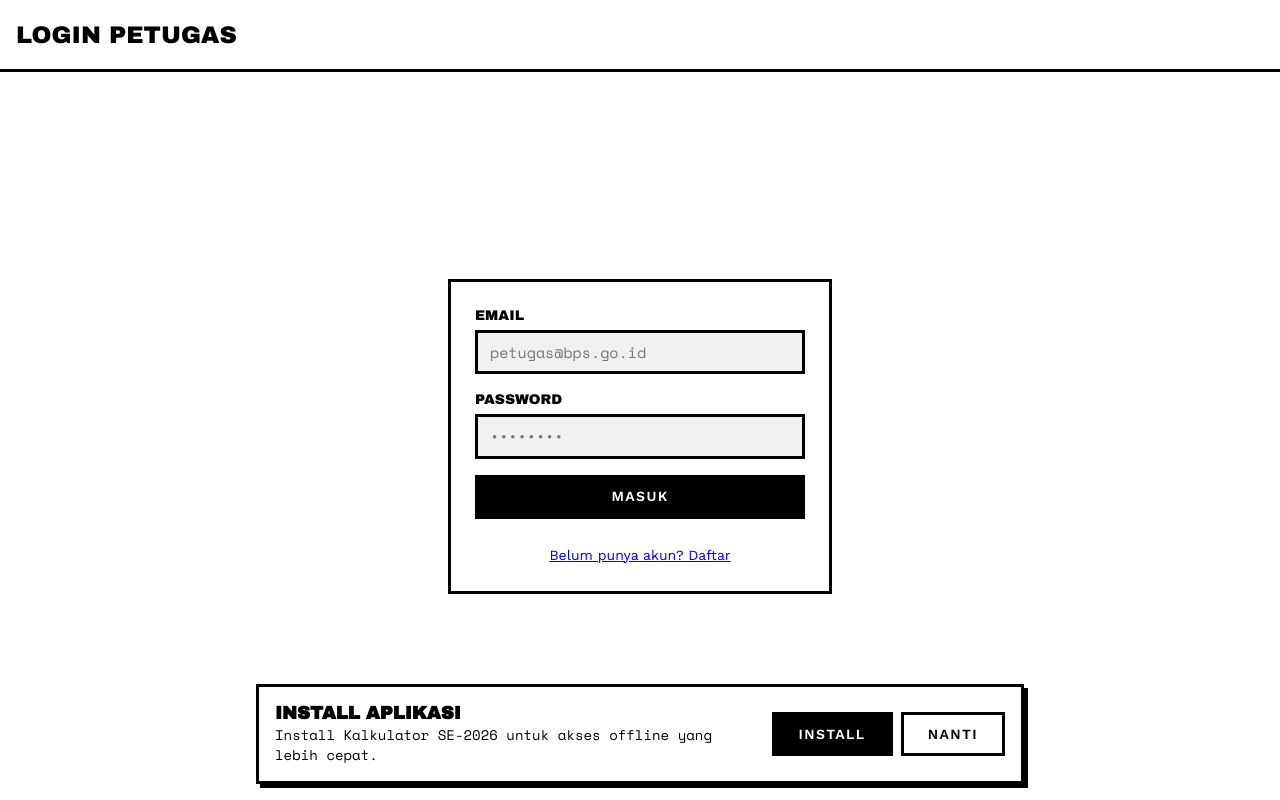
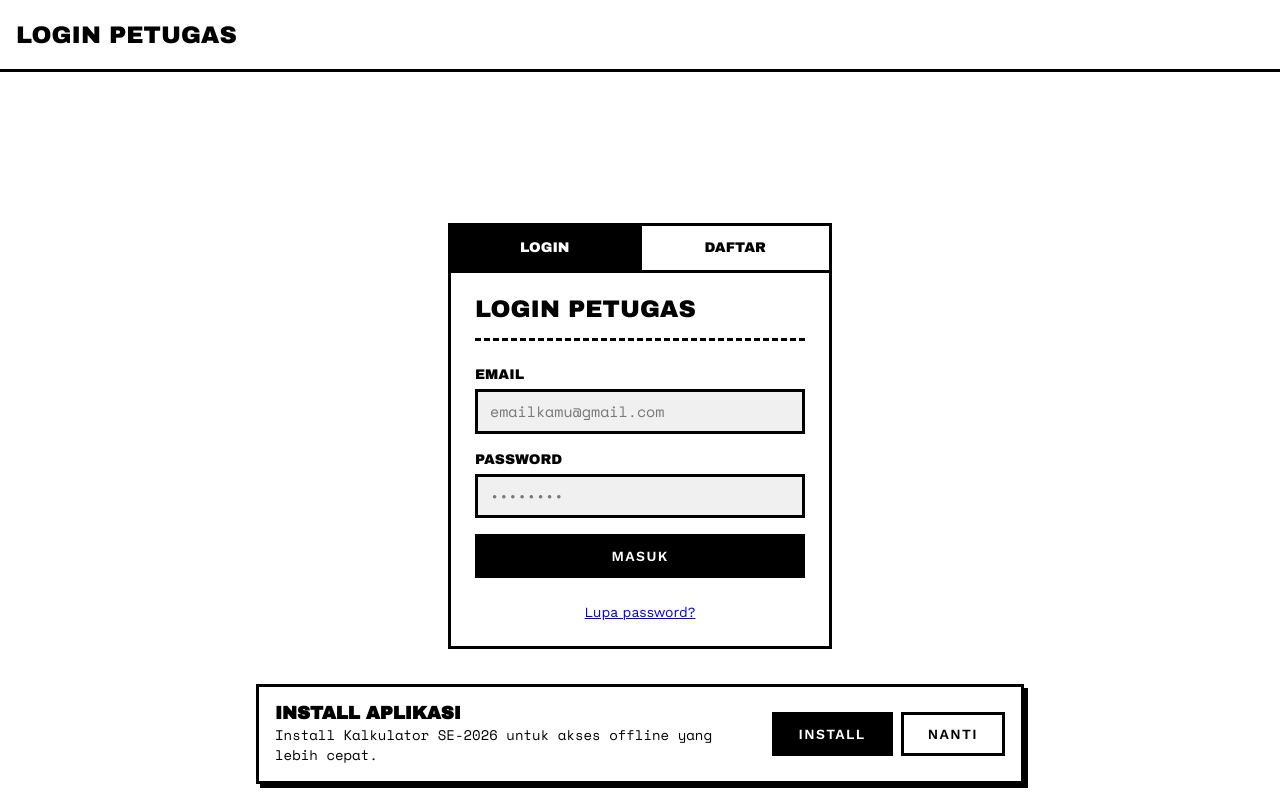
Before and after one commit to padilaqila/dataeconomy, a React (Vite) app: page /login in a window 1280 px wide. Built offline with nearby package versions, Linux system fonts and the light colour scheme; no server answers.

Commit message:
feat: implement OTP password reset flow and fix Step 3 bug

```diff
--- a/src/pages/Login.jsx
+++ b/src/pages/Login.jsx
@@ -10,11 +10,13 @@ import useUIStore from '../stores/uiStore';
 export default function Login() {
   const [email, setEmail] = useState('');
   const [password, setPassword] = useState('');
+  const [confirmPassword, setConfirmPassword] = useState('');
+  const [otp, setOtp] = useState('');
   const [loading, setLoading] = useState(false);
-  const [isRegister, setIsRegister] = useState(false);
+  const [view, setView] = useState('login'); // 'login' | 'register' | 'reset' | 'verify-otp'
 
   const navigate = useNavigate();
-  const { signIn, signUp, deviceId } = useAuthStore();
+  const { signIn, signUp, resetPassword, verifyResetOtp } = useAuthStore();
   const addToast = useUIStore(state => state.addToast);
 
   const handleSubmit = async (e) => {
@@ -22,12 +24,33 @@ export default function Login() {
     setLoading(true);
 
     try {
-      if (isRegister) {
+      if (view === 'register') {
         const { error } = await signUp(email, password);
         if (error) throw error;
         addToast('Registrasi berhasil! Silakan cek email Anda.', 'success');
+        setView('login');
+      } else if (view === 'reset') {
+        const { error } = await resetPassword(email);
+        if (error) throw error;
+        addToast('Kode OTP telah dikirim ke email Anda', 'success');
+        setView('verify-otp');
+      } else if (view === 'verify-otp') {
+        if (password !== confirmPassword) {
+          throw new Error('Password baru tidak cocok');
+        }
+        if (password.length < 6) {
+          throw new Error('Password minimal 6 karakter');
+        }
+        const { error } = await verifyResetOtp(email, otp, password);
+        if (error) throw error;
+
+        addToast('Password berhasil diubah. Silakan login.', 'success');
+        setPassword('');
+        setConfirmPassword('');
+        setOtp('');
+        setView('login');
       } else {
-        const { data, error } = await signIn(email, password);
+        const { error } = await signIn(email, password);
         if (error) throw error;
 
         addToast('Login berhasil', 'success');
@@ -40,20 +63,96 @@ export default function Login() {
     }
   };
 
+  return (
+    <MainLayout title={view === 'register' ? "Daftar Akun" : (view === 'reset' || view === 'verify-otp') ? "Reset Password" : "Login Petugas"} className="flex flex-col justify-center">
+      <div className="w-full max-w-sm mx-auto mt-10">
 
+        {/* Header Tabs (only show for login/register to keep it simple, or hide if in reset flow) */}
+        {(view === 'login' || view === 'register') && (
+          <div className="flex bg-white border-[3px] border-black border-b-0">
+             <button
+               type="button"
+               className={`flex-1 py-3 text-sm font-['Archivo_Black'] uppercase transition-colors border-r-[3px] border-black outline-none focus:bg-gray-200 ${view === 'login' ? 'bg-black text-white hover:bg-gray-800' : 'bg-white text-black hover:bg-gray-100'}`}
+               onClick={() => setView('login')}
+             >
+               Login
+             </button>
+             <button
+               type="button"
+               className={`flex-1 py-3 text-sm font-['Archivo_Black'] uppercase transition-colors outline-none focus:bg-gray-200 ${view === 'register' ? 'bg-black text-white hover:bg-gray-800' : 'bg-white text-black hover:bg-gray-100'}`}
+               onClick={() => setView('register')}
+             >
+               Daftar
+             </button>
+          </div>
+        )}
 
-  return (
-    <MainLayout title={isRegister ? "Daftar Akun" : "Login Petugas"} className="flex flex-col justify-center">
-      <div className="w-full max-w-sm mx-auto border-[3px] border-black p-6 bg-white mt-10">
+        {/* Form Card */}
+        <div className={`border-[3px] border-black p-6 bg-white ${(view === 'reset' || view === 'verify-otp') ? 'border-t-[3px]' : ''}`}>
+          <h2 className="font-['Archivo_Black'] text-2xl uppercase mb-6 pb-4 border-b-[3px] border-black border-dashed">
+            {view === 'register' ? 'Daftar Baru' : (view === 'reset' || view === 'verify-otp') ? 'Reset Password' : 'Login Petugas'}
+          </h2>
+
+          {view === 'reset' && (
+            <p className="font-['Space_Mono'] text-[13px] text-gray-700 mb-6 bg-gray-100 p-3 border-l-[3px] border-black">
+              Masukkan alamat email Anda untuk menerima 6-digit OTP reset password.
+            </p>
+          )}
+
+          {view === 'verify-otp' && (
+            <p className="font-['Space_Mono'] text-[13px] text-gray-700 mb-6 bg-gray-100 p-3 border-l-[3px] border-black">
+              Cek email <b>{email}</b> dan masukkan 6-digit OTP beserta password baru Anda.
+            </p>
+          )}
+
           <form onSubmit={handleSubmit}>
+            {view !== 'verify-otp' && (
               <Input
                 label="Email"
                 type="email"
                 value={email}
                 onChange={(e) => setEmail(e.target.value)}
                 required
-            placeholder="petugas@bps.go.id"
+                placeholder="emailkamu@gmail.com"
+                disabled={loading}
               />
+            )}
+
+            {view === 'verify-otp' && (
+              <>
+                <Input
+                  label="Kode OTP (6 Digit)"
+                  type="text"
+                  inputMode="numeric"
+                  value={otp}
+                  onChange={(e) => setOtp(e.target.value.replace(/\D/g, '').slice(0, 6))}
+                  required
+                  placeholder="123456"
+                  disabled={loading}
+                  className="text-center font-['Space_Mono'] tracking-[0.5em] text-lg"
+                />
+                <Input
+                  label="Password Baru"
+                  type="password"
+                  value={password}
+                  onChange={(e) => setPassword(e.target.value)}
+                  required
+                  placeholder="••••••••"
+                  disabled={loading}
+                />
+                <Input
+                  label="Konfirmasi Password"
+                  type="password"
+                  value={confirmPassword}
+                  onChange={(e) => setConfirmPassword(e.target.value)}
+                  required
+                  placeholder="••••••••"
+                  disabled={loading}
+                />
+              </>
+            )}
+
+            {(view === 'login' || view === 'register') && (
               <Input
                 label="Password"
                 type="password"
@@ -61,26 +160,40 @@ export default function Login() {
                 onChange={(e) => setPassword(e.target.value)}
                 required
                 placeholder="••••••••"
+                disabled={loading}
               />
+            )}
 
             <Button
               type="submit"
-            className="w-full mt-4"
-            disabled={loading}
+              className="w-full mt-2"
+              disabled={loading || (view === 'verify-otp' && otp.length < 6)}
             >
-            {loading ? 'Memproses...' : (isRegister ? 'Daftar' : 'Masuk')}
+              {loading ? 'Memproses...' : view === 'register' ? 'Daftar' : view === 'reset' ? 'Kirim OTP' : view === 'verify-otp' ? 'Simpan Password Baru' : 'Masuk'}
             </Button>
 
-          <div className="mt-6 text-center">
+            <div className="mt-6 flex flex-col gap-3 text-center">
+              {view === 'login' && (
                 <button
                   type="button"
-              className="text-sm font-['Work_Sans'] underline text-[#0000FF]"
-              onClick={() => setIsRegister(!isRegister)}
+                  className="text-sm font-['Work_Sans'] underline text-[#0000FF] hover:text-[#000099]"
+                  onClick={() => setView('reset')}
                 >
-              {isRegister ? 'Sudah punya akun? Login' : 'Belum punya akun? Daftar'}
+                  Lupa password?
                 </button>
+              )}
+              {(view === 'reset' || view === 'verify-otp') && (
+                <button
+                  type="button"
+                  className="text-sm font-['Work_Sans'] underline text-[#0000FF] hover:text-[#000099]"
+                  onClick={() => setView('login')}
+                >
+                  Kembali ke Halaman Login
+                </button>
+              )}
             </div>
           </form>
+        </div>
       </div>
     </MainLayout>
   );
--- a/src/pages/wizard/Step3.jsx
+++ b/src/pages/wizard/Step3.jsx
@@ -18,8 +18,8 @@ export default function Step3({ respondentId, onNext, setDirty, isEditMode }) {
 
   const [showHelper, setShowHelper] = useState(false);
   const [helperData, setHelperData] = useState({
-    periode: '',
-    lama_siklus: '',
+    periode: 'Hari',
+    lama_siklus: '3',
     lama_siklus_custom: '',
     nilai: ''
   });
--- a/src/stores/authStore.js
+++ b/src/stores/authStore.js
@@ -70,6 +70,25 @@ const useAuthStore = create((set, get) => ({
     return await supabase.auth.signUp({ email, password });
   },
 
+  resetPassword: async (email) => {
+    // This will send either a magic link or OTP depending on Supabase email template settings
+    return await supabase.auth.resetPasswordForEmail(email);
+  },
+
+  verifyResetOtp: async (email, token, newPassword) => {
+    // 1. Verify the OTP for password recovery
+    const { error: verifyError } = await supabase.auth.verifyOtp({ email, token, type: 'recovery' });
+    if (verifyError) return { error: verifyError };
+
+    // 2. If successful, session is established. Now update the password.
+    const { error: updateError } = await supabase.auth.updateUser({ password: newPassword });
+
+    // Sign out to enforce a fresh login with the new credentials
+    await supabase.auth.signOut();
+
+    return { error: updateError };
+  },
+
   signOut: async () => {
     await supabase.auth.signOut();
   }
```
Lines whose indentation alone changed are shown as unchanged.
